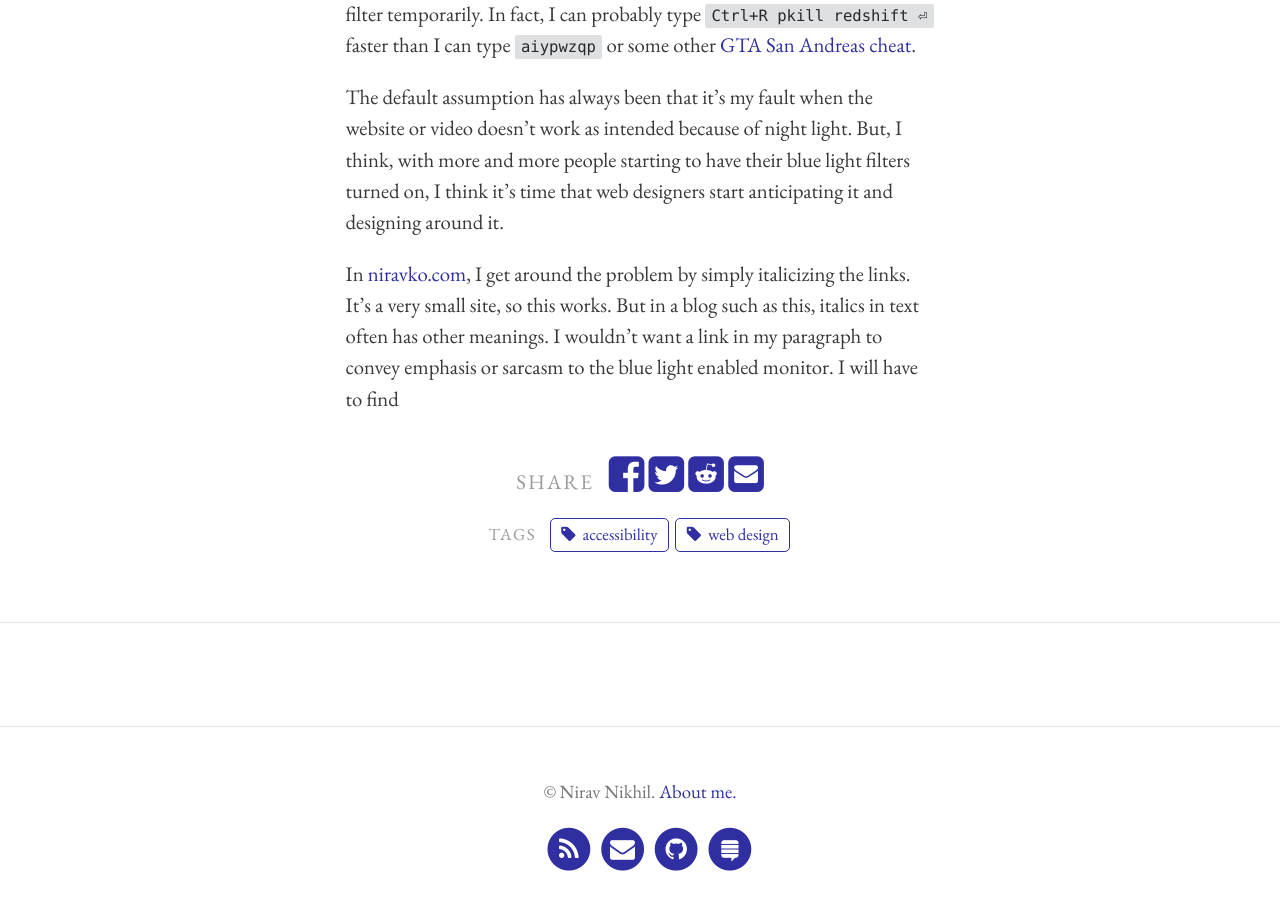
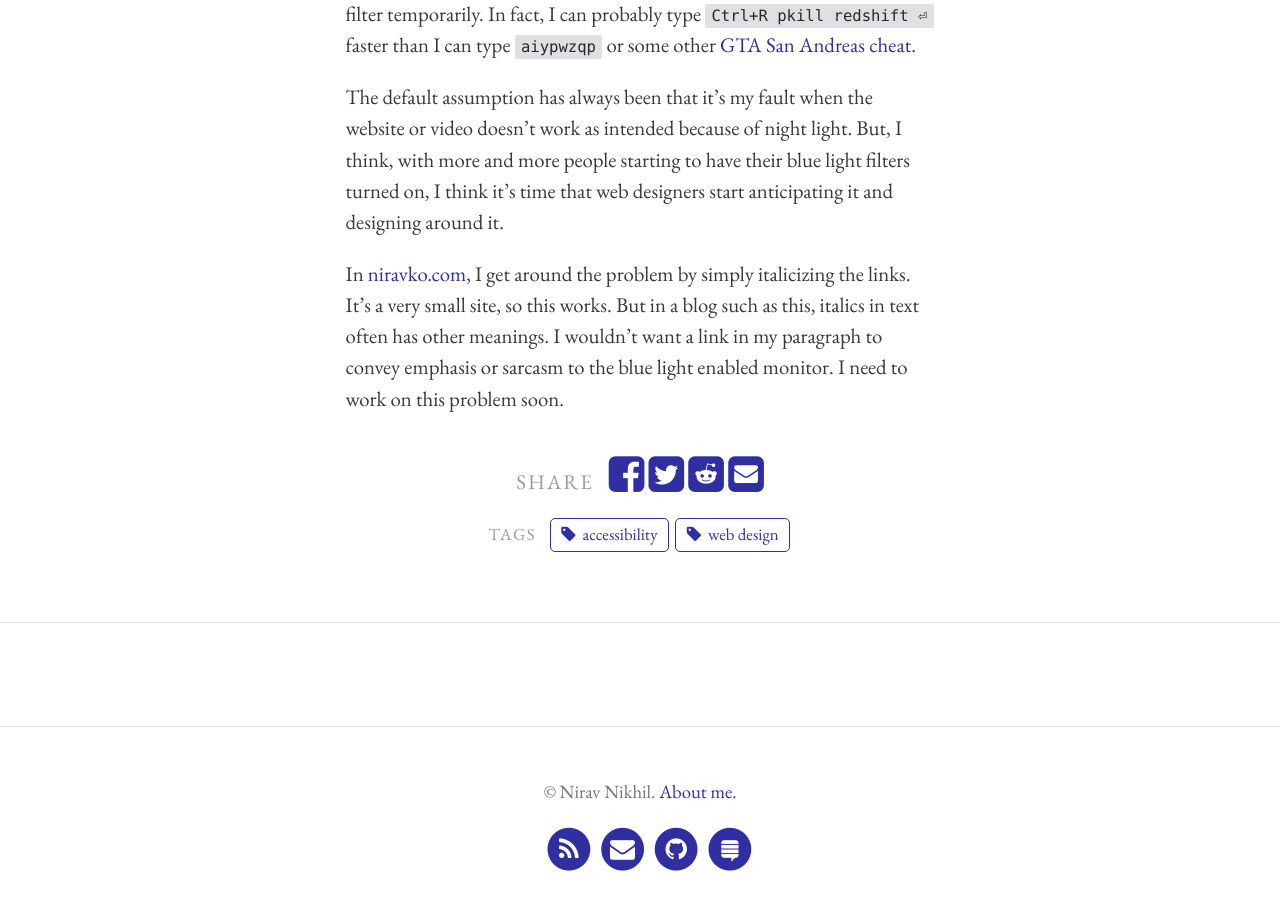
Before and after one commit to niravcodes/niravcodes.github.io, a Jekyll site: the page built from _posts/2019-10-31-anticipate-blue-light-filters-when-designing-for-the-web.md, in a window 1280 px wide and 900 px high, scrolled down 1715 px. Built offline with Jekyll 4.4.1, drawn with Linux system fonts in a browser that asks for light colours; comment, search, counter and statistics services are not loaded.

Commit message:
Update from Forestry.io nirav Nikhil updated _posts/2019-10-31-anticipate-blue-light-filters-when-designing-for-the-web.md

```diff
--- a/_posts/2019-10-31-anticipate-blue-light-filters-when-designing-for-the-web.md
+++ b/_posts/2019-10-31-anticipate-blue-light-filters-when-designing-for-the-web.md
@@ -28,4 +28,4 @@ I try to design websites with accessibility when the time allows for it, but I j
 
 The default assumption has always been that it's my fault when the website or video doesn't work as intended because of night light. But, I think, with more and more people starting to have their blue light filters turned on, I think it's time that web designers start anticipating it and designing around it.
 
-In [niravko.com](niravko.com "My other website"), I get around the problem by simply italicizing the links. It's a very small site, so this works. But in a blog such as this, italics in text often has other meanings. I wouldn't want a link in my paragraph to convey emphasis or sarcasm to the blue light enabled monitor. I will have to find
+In [niravko.com](http://niravko.com "My other website"), I get around the problem by simply italicizing the links. It's a very small site, so this works. But in a blog such as this, italics in text often has other meanings. I wouldn't want a link in my paragraph to convey emphasis or sarcasm to the blue light enabled monitor. I need to work on this problem soon.
```
